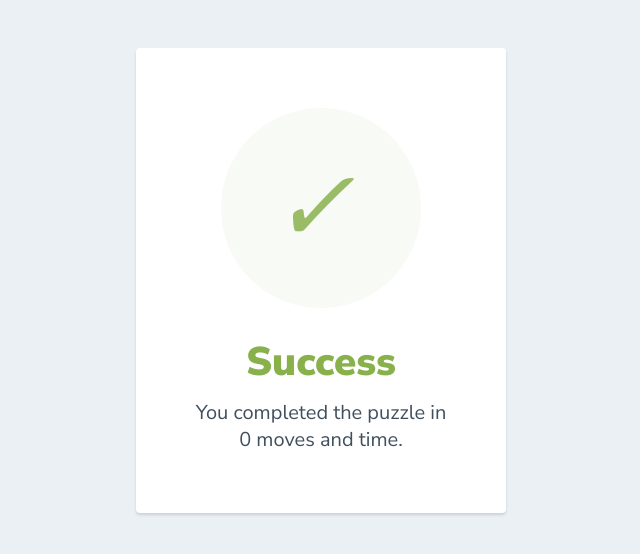
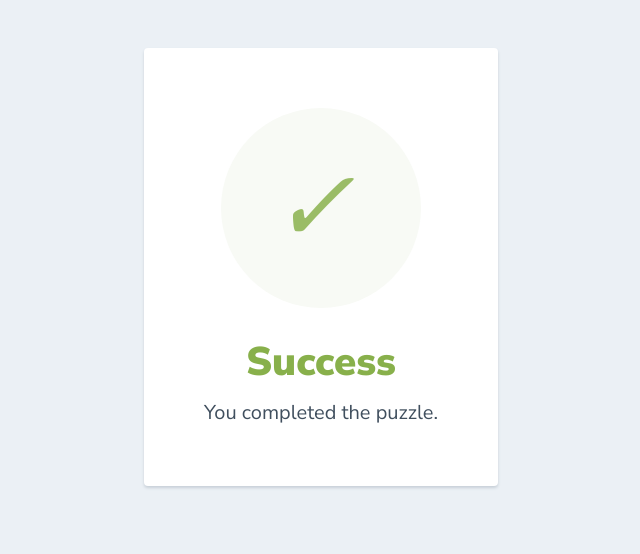
Before and after one commit to prit108/imgslider, a Flask app: page /success in a window 1280 px wide. Shown: the top 554 px of the page, without its empty margins (319-959 px from the left). Run offline with Flask 2, Linux system fonts and the light colour scheme.

Commit message:
imporved success page

```diff
--- a/app.py
+++ b/app.py
@@ -97,7 +97,7 @@
 @app.route('/getFinalVar', methods = ['POST'])
 def get_final_var():
     req = request.get_json()
-    global moves, time, retraced, dimension
+    global user_data, moves, time, retraced, dimension
 
     moves = req['moves']
     time = req['time']
@@ -111,8 +111,7 @@
 
 @app.route('/success')
 def success():
-    global user_data, moves, time, retraced, dimension
-    return render_template('success.html', moves = moves, time = time)
+    return render_template('success.html')
 
 
 if __name__ == '__main__':
--- a/templates/success.html
+++ b/templates/success.html
@@ -43,7 +43,7 @@
         <i class="checkmark">✓</i>
       </div>
         <h1>Success</h1>
-        <p>You completed the puzzle in <br/> {{moves}} moves and {{time}} time.</p>
+        <p>You completed the puzzle.</p>
       </div>
     </body>
 </html>
```
